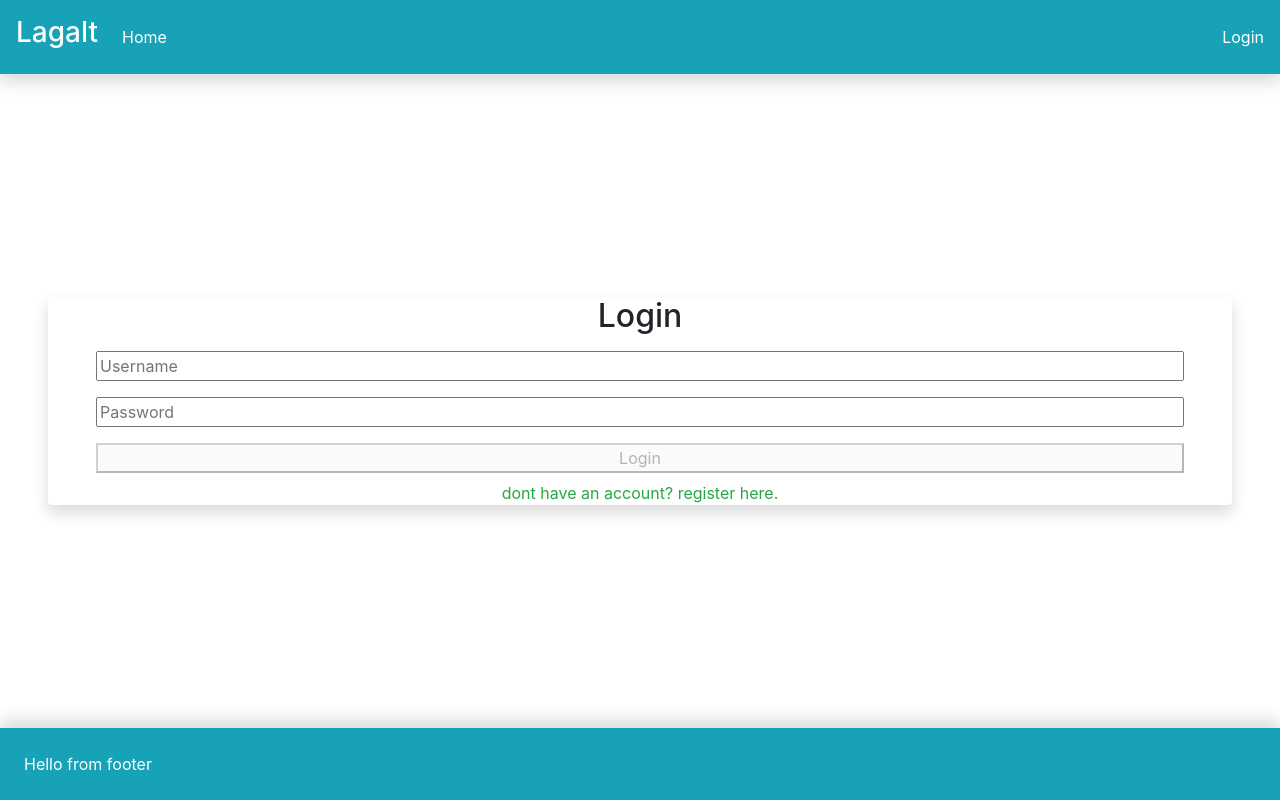
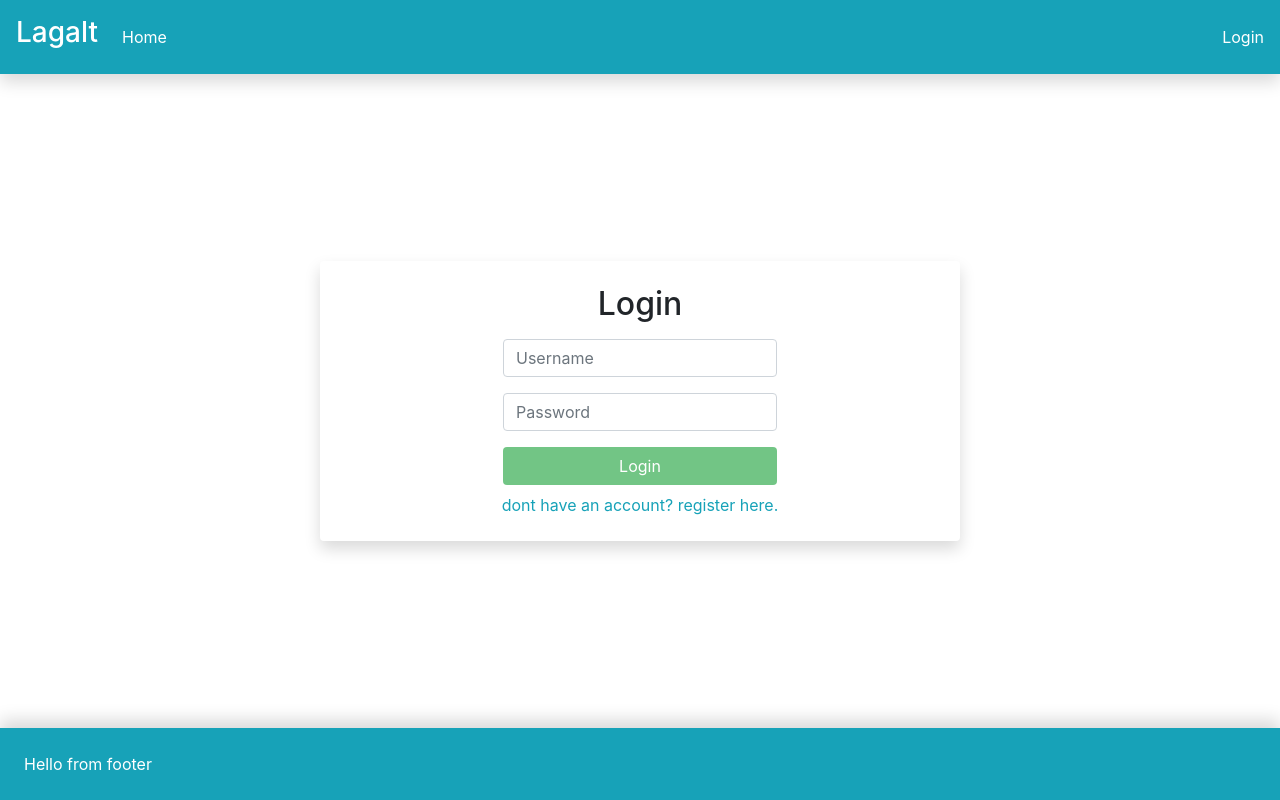
Before and after one commit to iamnuno/lagalt, a Vue app: page /login in a window 1280 px wide. Built offline with nearby package versions, Linux system fonts and the light colour scheme; no server answers.

Commit message:
Refactor: register and login views now use firebase service

```diff
--- a/src/views/Login.vue
+++ b/src/views/Login.vue
@@ -1,36 +1,46 @@
 /<template>
   <div
-    class="flex-grow-1 d-flex flex-column justify-content-center algin-items-center"
+    class="flex-grow-1 d-flex flex-column justify-content-center align-items-center"
   >
-    <div class="shadow d-flex flex-column mx-5 rounded">
+    <div
+      class="shadow d-flex flex-column justify-content-center align-items-center w-50 py-4 rounded"
+    >
       <div class="h2 text-center">Login</div>
+      <div class="d-flex flex-column overflow-hidden">
         <input
           v-model="username"
-        class="my-2 mx-5"
+          class="my-2 rounded form-control"
           placeholder="Username"
           type="text"
           required
         />
         <input
-        class="my-2 mx-5"
+          class="my-2 rounded form-control"
           v-model="password"
           placeholder="Password"
           type="password"
           required
         />
-      <button :disabled="disabled" @click="login()" class="my-2 mx-5">
+        <button
+          :disabled="disabled"
+          @click="login()"
+          class="bg-success my-2 btn text-white"
+        >
           Login
         </button>
-      <div class="text-success text-center pointer" @click="toRegister">
+      </div>
+      <div v-if="error" class="text-center text-danger f-w-400">
+        Failed to log in. Check your passowrd and username.
+      </div>
+      <router-link to="register" class="text-info text-center pointer">
         dont have an account? register here.
-      </div>
+      </router-link>
     </div>
   </div>
 </template>
 
 <script>
-import firebase from "firebase/app";
-import "firebase/auth";
+import * as firebase from "../utils/firebase";
 
 export default {
   name: "Login",
@@ -38,37 +48,16 @@ export default {
     return {
       username: "",
       password: "",
+      error: false,
     };
   },
   methods: {
-    async login() {
-      try {
-        const user = await firebase
-          .auth()
-          .createUserWithEmailAndPassword(this.username, this.password);
-        //        this.$router.replace({ name: "Home" });
-        console.log(user);
-
-        firebase
-          .auth()
-          .currentUser.getIdToken(true)
-          .then(function (idToken) {
-            // Send token to your backend via HTTPS
-            // ...
-            console.log(idToken);
-          })
-          .catch(function (error) {
-            console.log(error);
-
-            // Handle error
-          });
-      } catch (err) {
-        console.log(err);
+    login() {
+      if (firebase.login(this.getEmail, this.password)) {
+        this.$router.replace({ name: "home" });
+      } else {
+        this.error = true;
       }
-      //authenticate
-    },
-    toRegister() {
-      this.$router.replace({ name: "register" });
     },
   },
   computed: {
@@ -78,6 +67,9 @@ export default {
         this.password.replace(/\s/g, "").length === 0
       );
     },
+    getEmail() {
+      return this.username.replace(/\s/g, "");
+    },
   },
 };
 </script>
--- a/src/views/Register.vue
+++ b/src/views/Register.vue
@@ -33,8 +33,7 @@
 </template>
 
 <script>
-import firebase from "firebase/app";
-import "firebase/auth";
+import * as firebase from "../utils/firebase";
 
 export default {
   name: "register",
@@ -46,48 +45,8 @@ export default {
     };
   },
   methods: {
-    async register() {
-      firebase
-        .auth()
-        .createUserWithEmailAndPassword(this.username, this.password)
-        .then((userCredential) => {
-          // Signed in
-          var user = userCredential.user;
-          // ...
-          console.log(user);
-
-          try {
-            const user1 = firebase
-              .auth()
-              .createUserWithEmailAndPassword(this.username, this.password);
-            //        this.$router.replace({ name: "Home" });
-            console.log(user1);
-
-            firebase
-              .auth()
-              .currentUser.getIdToken(true)
-              .then(function (idToken) {
-                // Send token to your backend via HTTPS
-                // ...
-                console.log(idToken);
-              })
-              .catch(function (error) {
-                console.log(error);
-
-                // Handle error
-              });
-          } catch (err) {
-            console.log(err);
-          }
-          //authenticate
-        })
-        .catch((error) => {
-          var errorCode = error.code;
-          var errorMessage = error.message;
-          console.log(errorCode + "  " + errorMessage);
-
-          // ..
-        });
+    register() {
+      firebase.register();
     },
   },
   computed: {
```
Lines whose indentation alone changed are shown as unchanged.
